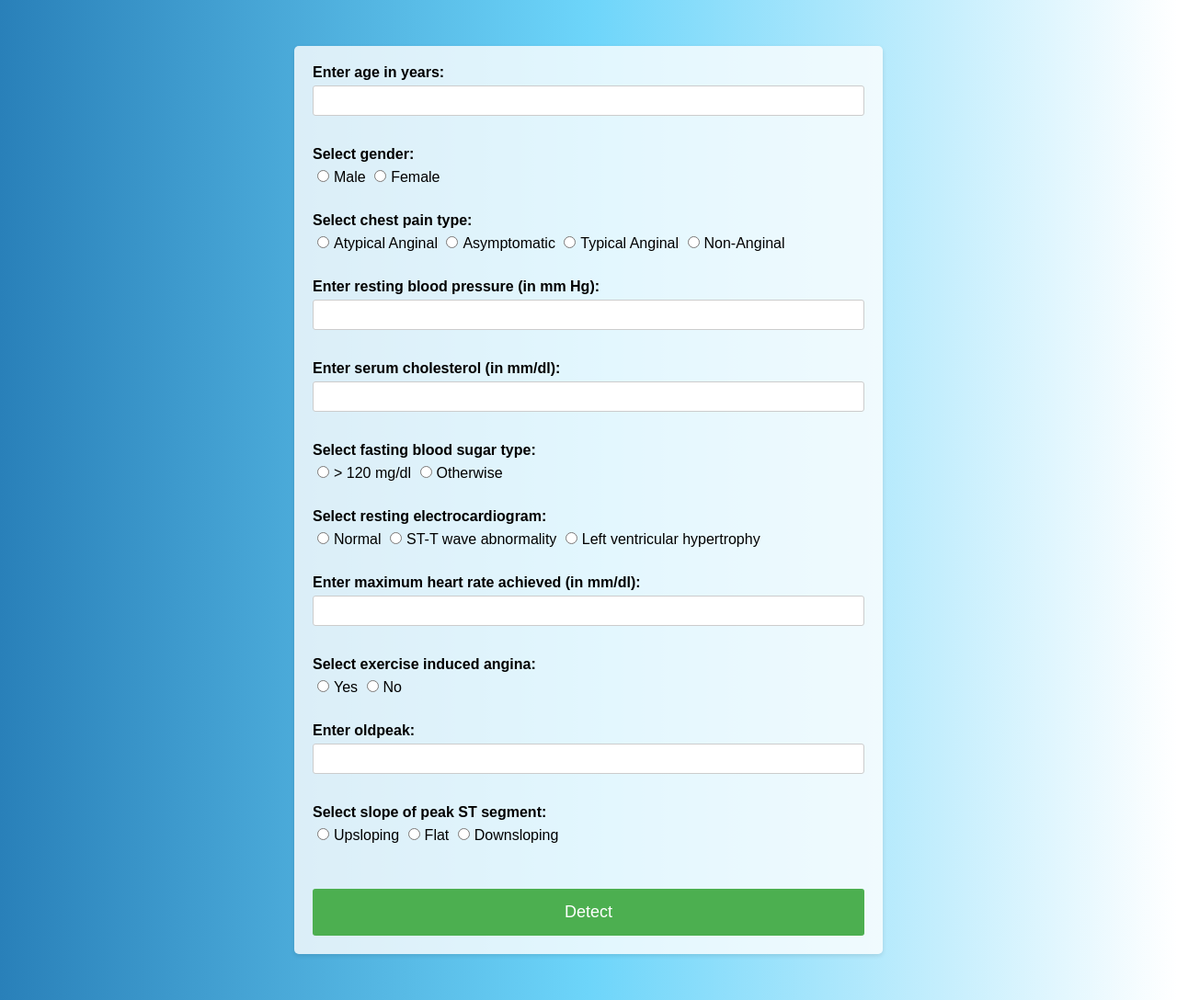
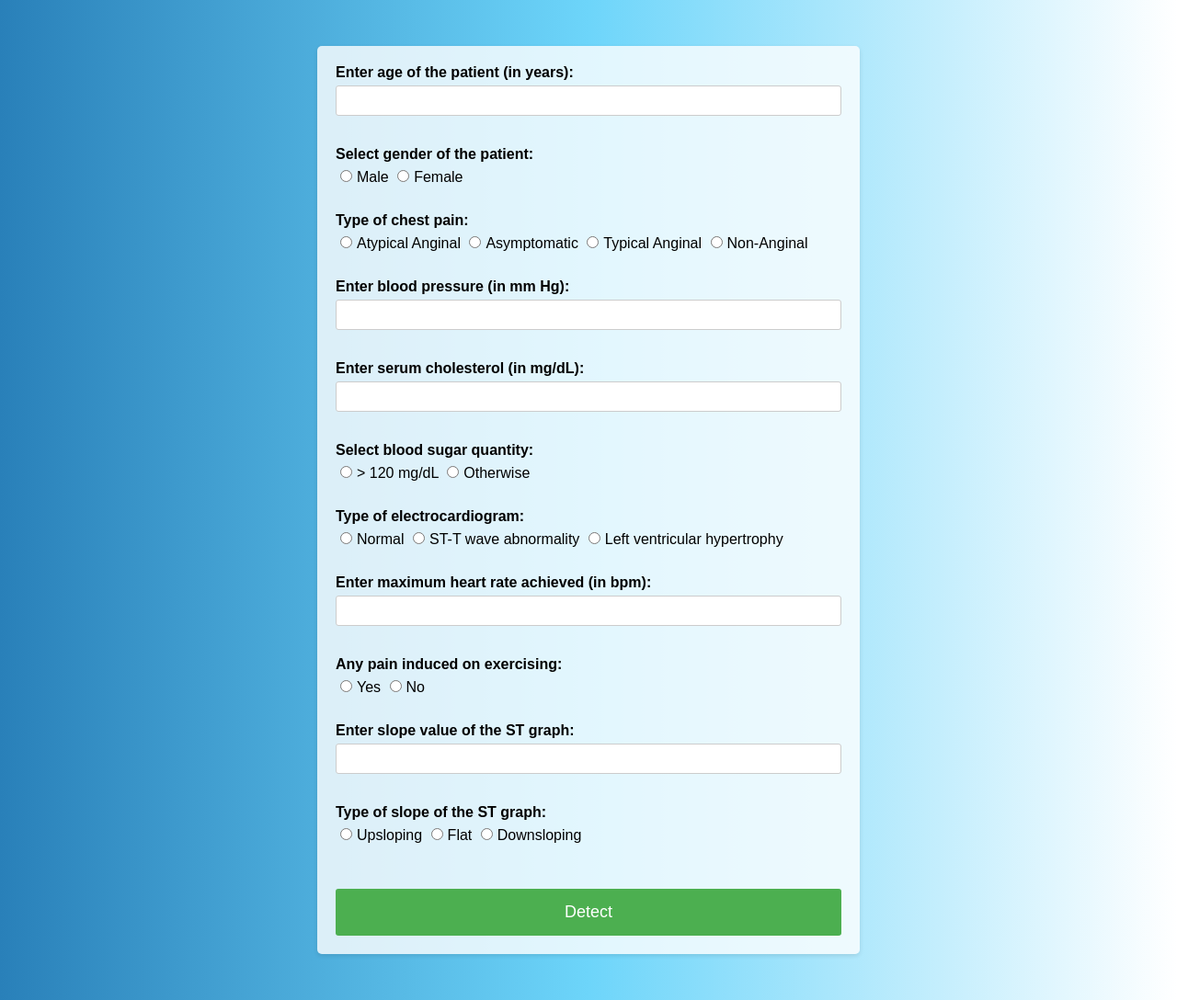
Before and after one commit to sourabhpatil0404/RealTime_ML, a Django app: page /classification in a window 1280 px wide. Shown: the whole page at 92% size. Run offline with Django 4.2, Linux system fonts and the light colour scheme.

Commit message:
Updated UI of the HTML forms

```diff
--- a/Templates/classification.html
+++ b/Templates/classification.html
@@ -2,7 +2,7 @@
 <html>
     <head>
         <meta charset="UTF-8">
-        <title>Classification</title>
+        <title>Heart Disease Detection</title>
         <style>
             body {
                 font-family: Arial, sans-serif;
@@ -11,7 +11,7 @@
                 padding: 0;
             }
             form {
-                max-width: 600px;
+                max-width: 550px;
                 margin: 50px auto;
                 padding: 20px;
                 background-color: rgba(255, 255, 255, 0.8);
@@ -64,50 +64,50 @@
     <body>
         <form method="post" action="{% url 'predict' 1 %}">
             {% csrf_token %}
-            <label>Enter age in years:</label>
+            <label>Enter age of the patient (in years):</label>
             <input type="number" name="age" max="77" min="28" size="15" required> <br><br>
 
-            <label>Select gender:</label>
+            <label>Select gender of the patient:</label>
             <input type="radio" name="gender" value="M" required>Male
             <input type="radio" name="gender" value="F">Female
             <br><br>
 
-            <label>Select chest pain type:</label>
+            <label>Type of chest pain:</label>
             <input type="radio" name="chest_pain" value="ATA" required>Atypical Anginal
             <input type="radio" name="chest_pain" value="ASY">Asymptomatic
             <input type="radio" name="chest_pain" value="TA">Typical Anginal
             <input type="radio" name="chest_pain" value="NAP">Non-Anginal
             <br><br>
 
-            <label>Enter resting blood pressure (in mm Hg):</label>
+            <label>Enter blood pressure (in mm Hg):</label>
             <input type="number" name="resting_blood_pressure" max="200" min="0" size="15" required> <br><br>
 
-            <label>Enter serum cholesterol (in mm/dl):</label>
+            <label>Enter serum cholesterol (in mg/dL):</label>
             <input type="number" name="cholesterol" max="603" min="0" size="15" required> <br><br>
 
-            <label>Select fasting blood sugar type:</label>
-            <input type="radio" name="blood_sugar" value="1" required>> 120 mg/dl
+            <label>Select blood sugar quantity:</label>
+            <input type="radio" name="blood_sugar" value="1" required>> 120 mg/dL
             <input type="radio" name="blood_sugar" value="0">Otherwise
             <br><br>
 
-            <label>Select resting electrocardiogram:</label>
+            <label>Type of electrocardiogram:</label>
             <input type="radio" name="ecg" value="Normal" required>Normal
             <input type="radio" name="ecg" value="ST">ST-T wave abnormality
             <input type="radio" name="ecg" value="LVH">Left ventricular hypertrophy
             <br><br>
 
-            <label>Enter maximum heart rate achieved (in mm/dl):</label>
+            <label>Enter maximum heart rate achieved (in bpm):</label>
             <input type="number" name="heart_rate" max="202" min="60" size="15" required> <br><br>
 
-            <label>Select exercise induced angina:</label>
+            <label>Any pain induced on exercising:</label>
             <input type="radio" name="exercise_angina" value="Y" required>Yes
             <input type="radio" name="exercise_angina" value="N">No
             <br><br>
 
-            <label>Enter oldpeak:</label>
+            <label>Enter slope value of the ST graph:</label>
             <input type="number" name="old_peak" max="6.2" min="-2.6" step=".1" size="15" required> <br><br>
 
-            <label>Select slope of peak ST segment:</label>
+            <label>Type of slope of the ST graph:</label>
             <input type="radio" name="peak_st" value="Up" required>Upsloping
             <input type="radio" name="peak_st" value="Flat">Flat
             <input type="radio" name="peak_st" value="Down">Downsloping
--- a/Templates/index.html
+++ b/Templates/index.html
@@ -11,7 +11,7 @@
                 padding: 0;
             }
             form {
-                max-width: 500px;
+                max-width: 600px;
                 margin: 50px auto;
                 margin-top: 100px;
                 text-align: center;
@@ -52,8 +52,8 @@
         <h1>Welcome!</h1>
         <form method="post" action="{% url 'class' %}">
             {% csrf_token %}
-            <button type="submit">Classification</button>
-            <button type="submit" formaction="{% url 'reg' %}">Regression</button>
+            <button type="submit">Heart Disease Detection</button>
+            <button type="submit" formaction="{% url 'reg' %}">Fuel Consumption Prediction</button>
         </form>
     </body>
 </html>
```
Also changed, not shown: Templates/regression.html (+21 -9 lines).
